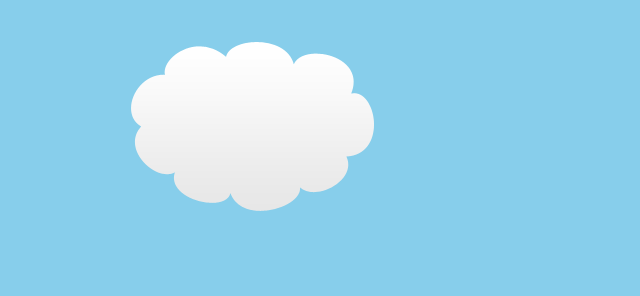
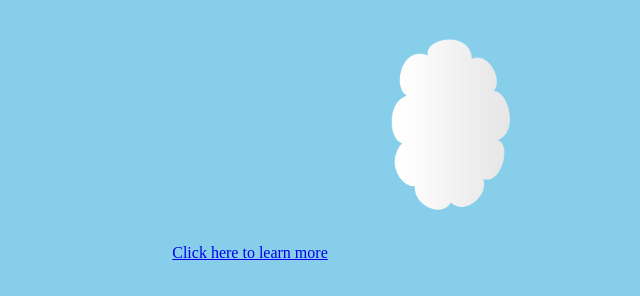
Before and after one commit to tomasz-konecki/css-animations, a plain HTML site: page index.html in a window 1280 px wide. Shown: the whole page, without its empty margins (390-1030 px from the left). Drawn offline with Linux system fonts and the light colour scheme.

Commit message:
Updated code

```diff
--- a/index.html
+++ b/index.html
@@ -3,12 +3,15 @@
   <meta charset="UTF-8">
   <meta name="viewport" content="width=device-width, initial-scale=1.0">
 
-  <title>Document</title>
+  <title>CSS Animations</title>
   <link href="style.css" rel="stylesheet" type="text/css"/>
 </head>
 <body>
   <div class="wrapper">
     <img src="mario-examples/img/cloud.png"/>
   </div>
+  <div>
+    <a href="https://www.w3schools.com/css/css3_2dtransforms.asp" target="_blank">Click here to learn more</a>
+  </div>
 </body>
 </html>
--- a/style.css
+++ b/style.css
@@ -1,10 +1,14 @@
 body {
-    background: skyblue;
-    text-align: center;
+  background: skyblue;
+  text-align: center;
 }
 
 .wrapper {
-    width: 100%;
-    padding: 20px;
-    box-sizing: border-box;
+  width: 100%;
+  padding: 20px;
+  box-sizing: border-box;
 }
+
+img {
+  transform: rotateZ(-90deg) translateY(200px) scale(0.7);
+}
```
